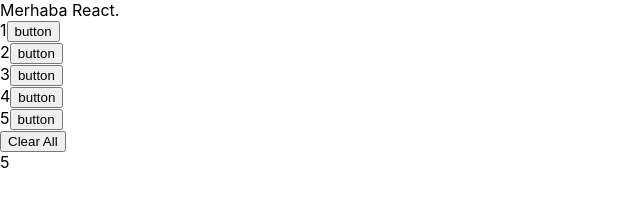
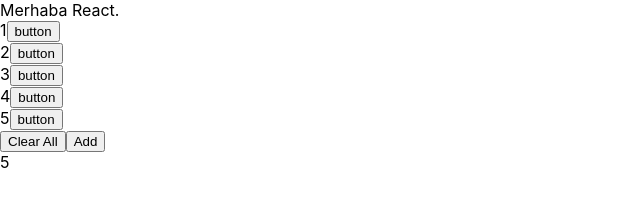
Before and after one commit to zcomert/BtkAkademiDotNetBootCamp, a React (Create React App) app in the folder day-02/bs-store/: page / in a window 1280 px wide. Shown: the top 221 px of the page, without its empty margins (0-640 px from the left). Built offline with nearby package versions, Linux system fonts and the light colour scheme.

Commit message:
Numbers array has been completed.

```diff
--- a/day-02/bs-store/src/App.js
+++ b/day-02/bs-store/src/App.js
@@ -8,6 +8,11 @@
     setNumbers([]);
     console.log(numbers);
   };
+
+  const addNumber = (num) => {
+    setNumbers([...numbers, num])
+    console.log(numbers)
+  }
 
   const showNumber = (number) => {
     setNumbers(numbers.filter(num => num!==number))
@@ -22,6 +27,7 @@
         </div>
       ))}
       <button onClick={() => sayHello()}>Clear All</button>
+      <button onClick={() => addNumber(55)}>Add</button>
       <div>
         {numbers.length}
       </div>
--- /dev/null
+++ b/day-02/bs-store/src/operations/arrayAddOperation.js
@@ -0,0 +1,3 @@
+const arr = [1,2,3,4,5];
+console.log(arr)
+console.log(...arr) // rest (...) operator + - / *
--- a/day-02/bs-store/src/operations/arrayOperations.js
+++ b/day-02/bs-store/src/operations/arrayFilterOperation.js
@@ -8,7 +8,6 @@
         newArr.push(item);
     }
 }
-
 const newFilterArr = arr.filter(num => num!==selectedItem);
 console.log(arr);
 console.log(newArr);
```
